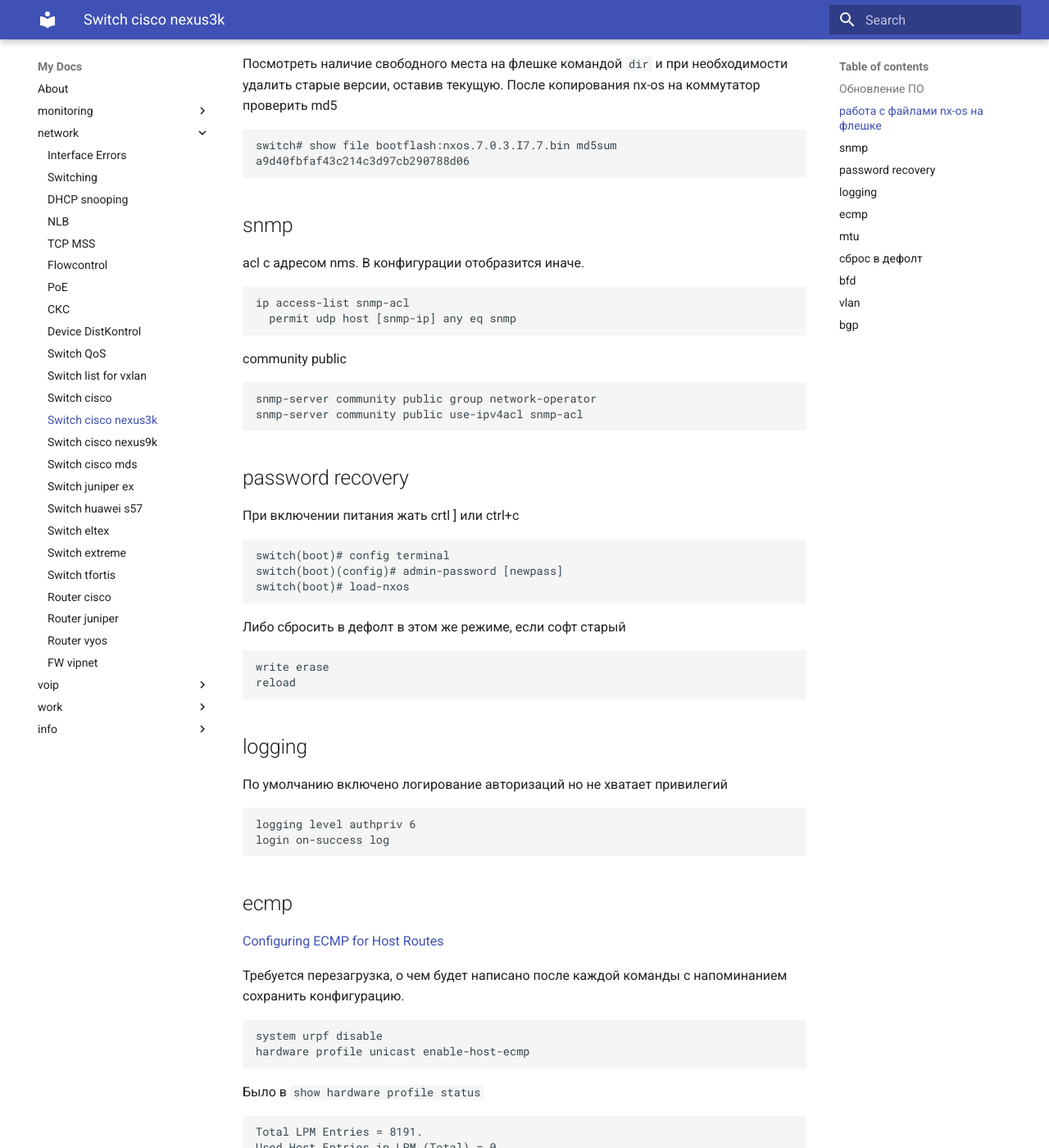
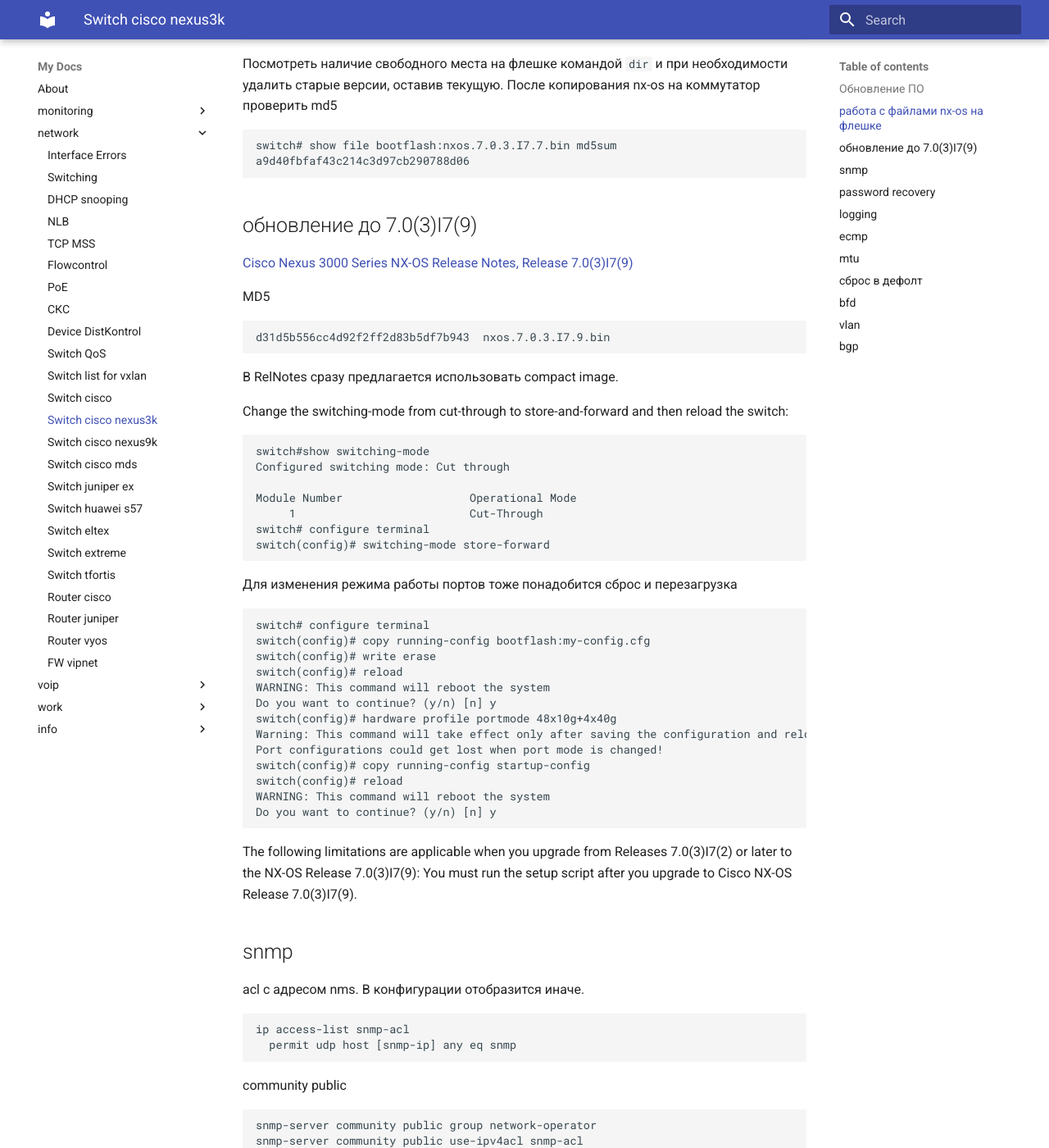
Before and after one commit to v98765/v98765.github.io, an MkDocs documentation site: the page built from docs/network/nexus3k.md, in a window 1280 px wide and 1400 px high, scrolled down 2360 px. Shown: the whole window at 82% size. Built offline with MkDocs 1.6.1 and Material for MkDocs 9.7.7, drawn with Linux system fonts in a browser that asks for light colours.

Commit message:
upgrade to 9

````diff
--- a/docs/network/nexus3k.md
+++ b/docs/network/nexus3k.md
@@ -103,6 +103,51 @@
 switch# show file bootflash:nxos.7.0.3.I7.7.bin md5sum
 a9d40fbfaf43c214c3d97cb290788d06
 ```
+
+## обновление до 7.0(3)I7(9)
+
+[Cisco Nexus 3000 Series NX-OS Release Notes, Release 7.0(3)I7(9)](https://www.cisco.com/c/en/us/td/docs/switches/datacenter/nexus3000/sw/release/703i79/70379_3000_3500_rn.html)
+
+
+MD5
+```text
+d31d5b556cc4d92f2ff2d83b5df7b943  nxos.7.0.3.I7.9.bin
+```
+
+В RelNotes сразу предлагается использовать compact image.
+
+Change the switching-mode from cut-through to store-and-forward and then reload the switch:
+```text
+switch#show switching-mode
+Configured switching mode: Cut through
+
+Module Number                   Operational Mode
+     1                          Cut-Through
+switch# configure terminal
+switch(config)# switching-mode store-forward
+```
+
+Для изменения режима работы портов тоже понадобится сброс и перезагрузка
+
+```text
+switch# configure terminal
+switch(config)# copy running-config bootflash:my-config.cfg
+switch(config)# write erase
+switch(config)# reload
+WARNING: This command will reboot the system
+Do you want to continue? (y/n) [n] y
+switch(config)# hardware profile portmode 48x10g+4x40g
+Warning: This command will take effect only after saving the configuration and reload!
+Port configurations could get lost when port mode is changed!
+switch(config)# copy running-config startup-config
+switch(config)# reload
+WARNING: This command will reboot the system
+Do you want to continue? (y/n) [n] y
+```
+
+The following limitations are applicable when you upgrade from Releases 7.0(3)I7(2) or later to the NX-OS Release 7.0(3)I7(9):
+You must run the setup script after you upgrade to Cisco NX-OS Release 7.0(3)I7(9).
+
 
 ## snmp
 
````
